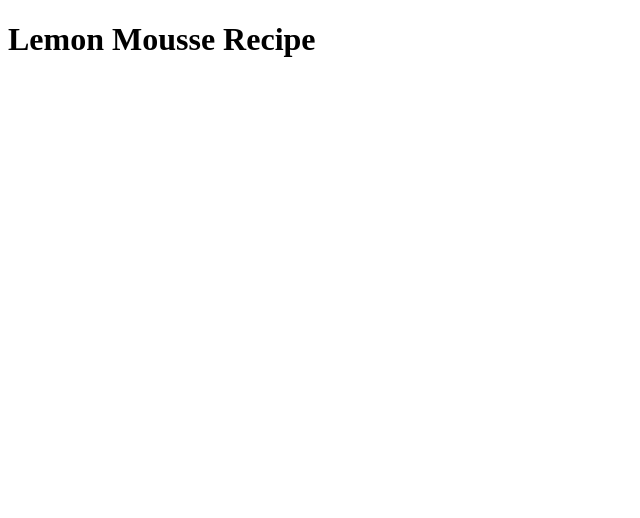
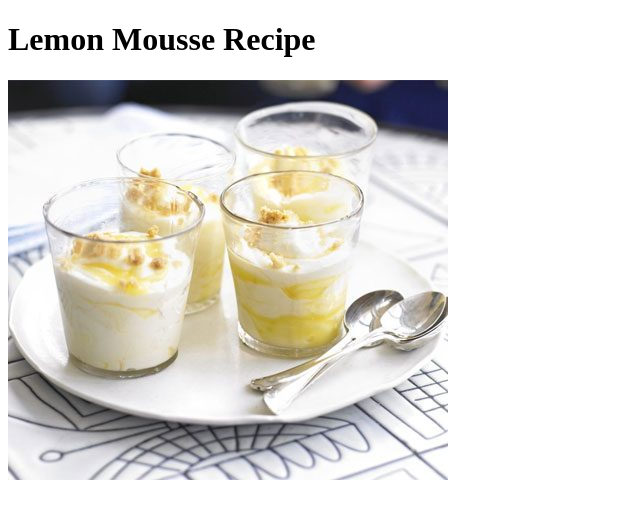
Before and after one commit to ShizuheK/odin-recipes, a plain HTML site: page recipes/lemon-mousse.html in a window 1280 px wide. Shown: the whole page, without its empty margins (0-640 px from the left). Drawn offline with Linux system fonts and the light colour scheme.

Commit message:
Add lemon mouse image to recipe page

```diff
--- a/recipes/lemon-mousse.html
+++ b/recipes/lemon-mousse.html
@@ -8,5 +8,6 @@
 </head>
 <body>
     <h1>Lemon Mousse Recipe</h1>
+    <img src="../images/lemonmousse.jpg" alt="Lemon Mousse">
 </body>
 </html>
```
